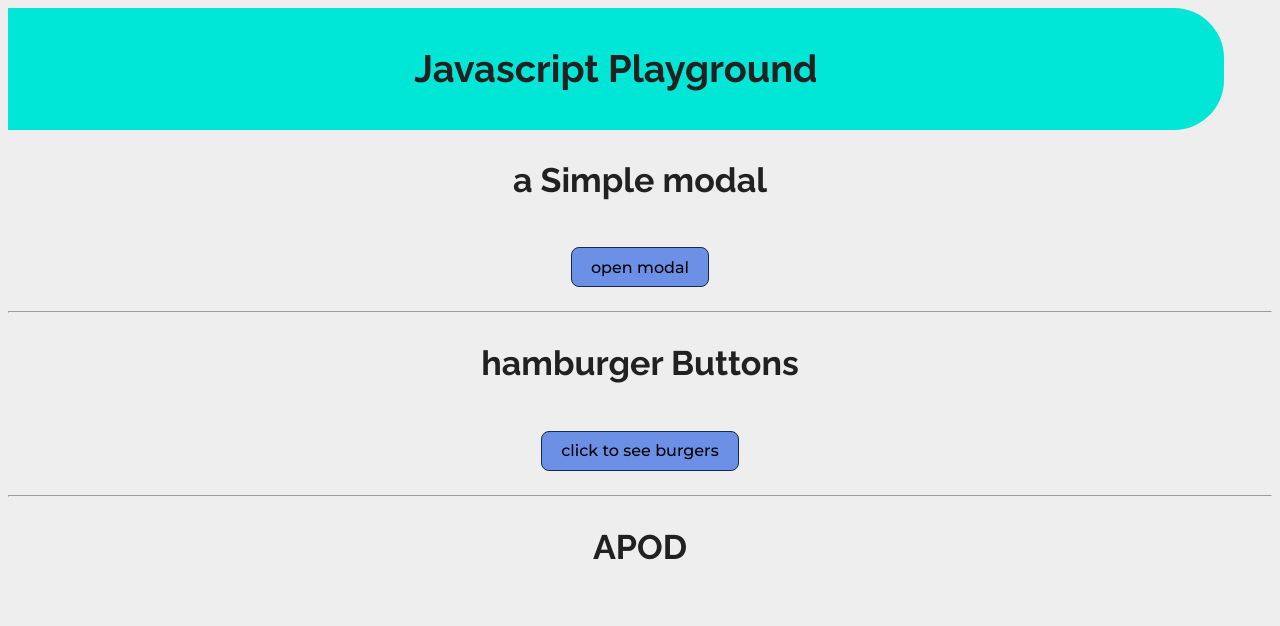
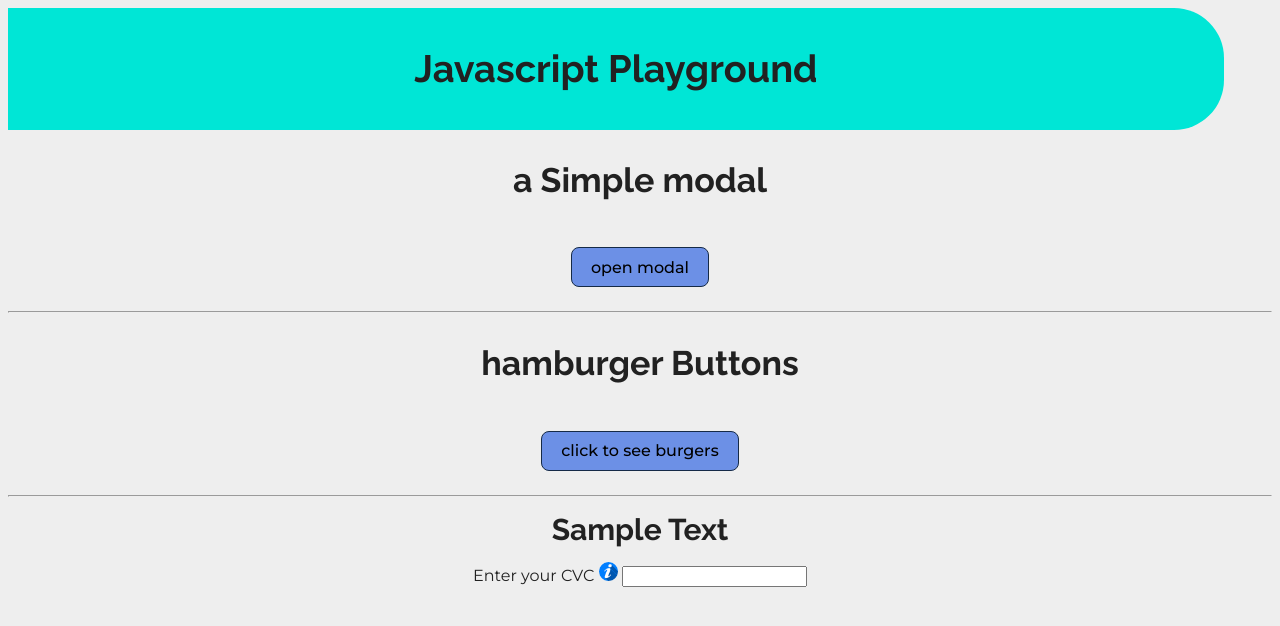
Before and after one commit to waynestedman/js-playground, a website built with Vite: page index.html in a window 1280 px wide. Built offline with nearby package versions, Linux system fonts and the light colour scheme; no server answers.

Commit message:
example custom element

```diff
--- a/index.html
+++ b/index.html
@@ -29,8 +29,18 @@
         <button>click to see burgers</button>
       </a>
       <hr>
-      <h2>APOD</h2>
-      <div id="app"></div>
+      <!-- <h2>APOD</h2> -->
+      <div id="app">
+        <h3 id="demo"></h3>
+        <form>
+          <div>
+            <label for="cvc">Enter your CVC <popup-info
+              img="img/alt.png"
+              data-text="Your card validation code (CVC) is an extra security feature — it is the last 3 or 4 numbers on the back of your card."></popup-info></label>
+            <input type="text" id="cvc">
+          </div>
+        </form>
+      </div>
     </main>
     <script type="module" src="./scripts/main.js"></script>
   </body>
--- a/scripts/main.js
+++ b/scripts/main.js
@@ -1,2 +1,77 @@
 import modal from './modal';
-import apod from './apod';
+// import apod from './apod';
+
+const app = document.getElementById("app");
+const demo = document.getElementById("demo");
+
+let sampleTxt = 'Sample Text';
+demo.innerHTML = sampleTxt;
+
+
+class PopUpInfo extends HTMLElement {
+  constructor() {
+    super();
+
+    // Create a shadow root
+    const shadow = this.attachShadow({mode: 'open'}); // sets and returns 'this.shadowRoot'
+
+    // Create (nested) span elements
+    const wrapper = document.createElement("span");
+    wrapper.setAttribute("class", "wrapper");
+    const icon = wrapper.appendChild(document.createElement("span"));
+    icon.setAttribute("class", "icon");
+    icon.setAttribute("tabindex", 0);
+    // Insert icon from defined attribute or default icon
+    const img = icon.appendChild(document.createElement("img"));
+    img.src = this.hasAttribute("img")
+      ? this.getAttribute("img")
+      : "img/default.png";
+    // Always include descriptive text when adding an image
+    img.alt = this.hasAttribute("alt")
+      ? this.getAttribute("alt")
+      : "";
+
+    const info = wrapper.appendChild(document.createElement("span"));
+    info.setAttribute("class", "info");
+    // Take attribute content and put it inside the info span
+    info.textContent = this.getAttribute("data-text");
+
+    // Create some CSS to apply to the shadow DOM
+    const style = document.createElement("style");
+    style.textContent = `
+      .wrapper {
+        position: relative;
+      }
+      .info {
+        font-size: 0.8rem;
+        width: 200px;
+        display: inline-block;
+        border: 1px solid black;
+        padding: 10px;
+        background: white;
+        border-radius: 10px;
+        opacity: 0;
+        transition: 0.6s all;
+        position: absolute;
+        bottom: 20px;
+        left: 10px;
+        z-index: 3;
+      }
+      img {
+        width: 1.2rem;
+      }
+      .icon:hover + .info, .icon:focus + .info {
+        opacity: 1;
+      }
+    `;
+
+    // attach the created elements to the shadow DOM
+    shadow.appendChild(style);
+    console.log(style.isConnected);
+    shadow.appendChild(wrapper);
+    wrapper.appendChild(icon);
+    wrapper.appendChild(info);
+  };
+};
+
+customElements.define("popup-info", PopUpInfo);
```
Also changed, not shown: img/alt.png (added), img/default.png (added).
